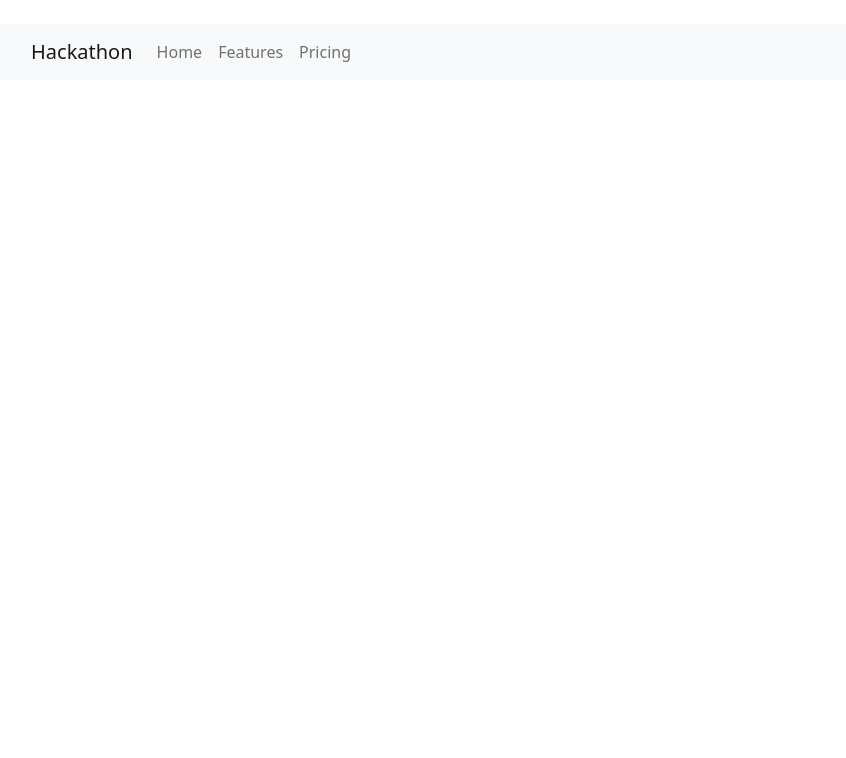
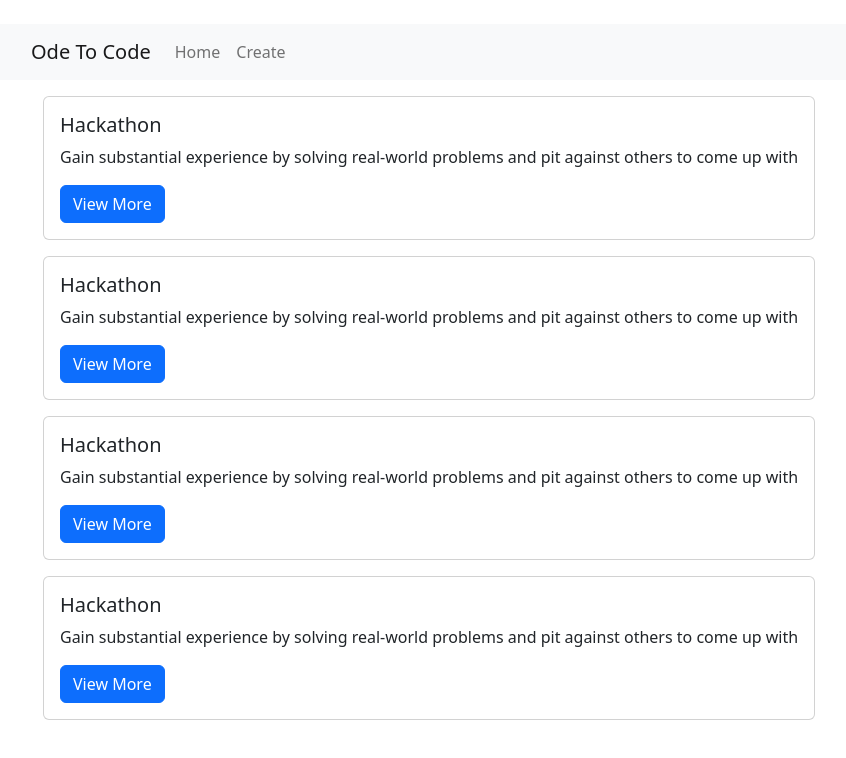
Before and after one commit to shivam7366/devflares-project-5, a React (Create React App) app: page / in a window 1280 px wide. Shown: the top 758 px of the page, without its empty margins (51-897 px from the left). Built offline with nearby package versions, Linux system fonts and the light colour scheme.

Commit message:
third commit

```diff
--- a/package.json
+++ b/package.json
@@ -13,6 +13,8 @@
     "react": "^18.2.0",
     "react-bootstrap": "^2.7.0",
     "react-dom": "^18.2.0",
+    "react-router": "^6.6.0",
+    "react-router-dom": "^6.6.0",
     "react-scripts": "5.0.1",
     "web-vitals": "^2.1.4"
   },
--- a/src/App.js
+++ b/src/App.js
@@ -1,12 +1,26 @@
 import logo from "./logo.svg";
 import "./App.css";
 import Home from "./components/screens/Home";
+// import BA from "./components/cards";
+import BasicExample from "./components/cards";
+import Create from "./components/UI/Create";
+import { Route, Routes } from "react-router-dom";
 
 function App() {
   return (
-    <div>
+    <>
+      {" "}
       <Home />
-    </div>
+      <div className="container">
+        {/* <BasicExample /> */}
+        {/* <Create /> */}
+        <Routes>
+          <Route path="/" element={<BasicExample />} excat />
+
+          <Route path="/create" element={<Create />} />
+        </Routes>
+      </div>
+    </>
   );
 }
 
--- /dev/null
+++ b/src/components/UI/Create.js
@@ -0,0 +1,48 @@
+import React from "react";
+// import * as React from "react";
+import Box from "@mui/material/Box";
+import TextField from "@mui/material/TextField";
+
+function Create() {
+  const [value, setValue] = React.useState("Controlled");
+
+  //   const handleChange = (event: React.ChangeEvent<HTMLInputElement>) => {
+  //     setValue(event.target.value);
+  //   };
+
+  return (
+    <Box
+      component="form"
+      sx={{
+        "& .MuiTextField-root": { m: 1, width: "25ch" },
+      }}
+      noValidate
+      autoComplete="off"
+    >
+      <div>
+        <TextField
+          id="outlined-textarea-1"
+          label="Title"
+          placeholder="Enter Title Of Hackathon"
+          multiline
+        />
+        <TextField
+          id="outlined-textarea"
+          label="Short Description"
+          placeholder="Enter Short Description"
+          multiline
+        />
+        <TextField
+          id="outlined-multiline-static"
+          label="Details"
+          placeholder="Enter Details Of Hackathon"
+          multiline
+          rows={4}
+          //   defaultValue="Default Value"
+        />
+      </div>
+    </Box>
+  );
+}
+
+export default Create;
--- /dev/null
+++ b/src/components/cards.js
@@ -0,0 +1,48 @@
+import Button from "react-bootstrap/Button";
+import Card from "react-bootstrap/Card";
+
+const hackaathoncard = [
+  {
+    id: 1,
+    title: "Hackathon",
+    text: "Gain substantial experience by solving real-world problems and pit against others to come up with",
+    button: "Go somewhere",
+  },
+  {
+    id: 2,
+    title: "Hackathon",
+    text: "Gain substantial experience by solving real-world problems and pit against others to come up with",
+    button: "Go somewhere",
+  },
+  {
+    id: 3,
+    title: "Hackathon",
+    text: "Gain substantial experience by solving real-world problems and pit against others to come up with",
+    button: "Go somewhere",
+  },
+  {
+    id: 4,
+    title: "Hackathon",
+    text: "Gain substantial experience by solving real-world problems and pit against others to come up with",
+    button: "Go somewhere ",
+  },
+];
+
+function BasicExample() {
+  return hackaathoncard.map((hackaathoncard) => (
+    <div className="container d-flex flex-row flex-wrap ">
+      <Card className="mt-3">
+        <Card.Body>
+          <Card.Title>Hackathon</Card.Title>
+          <Card.Text>
+            Gain substantial experience by solving real-world problems and pit
+            against others to come up with
+          </Card.Text>
+          <Button variant="primary">View More</Button>
+        </Card.Body>
+      </Card>
+    </div>
+  ));
+}
+
+export default BasicExample;
--- a/src/components/screens/Home.js
+++ b/src/components/screens/Home.js
@@ -10,11 +10,13 @@ function Home() {
         <br />
         <Navbar bg="light" variant="light">
           <Container>
-            <Navbar.Brand href="#home">Hackathon</Navbar.Brand>
+            <Navbar.Brand href="/" className="text-bold">
+              Ode To Code
+            </Navbar.Brand>
             <Nav className="me-auto">
-              <Nav.Link href="#home">Home</Nav.Link>
-              <Nav.Link href="#features">Features</Nav.Link>
-              <Nav.Link href="#pricing">Pricing</Nav.Link>
+              <Nav.Link href="/">Home</Nav.Link>
+              <Nav.Link href="/create">Create</Nav.Link>
+              {/* <Nav.Link href="#pricing">Pricing</Nav.Link> */}
             </Nav>
           </Container>
         </Navbar>
--- a/src/index.js
+++ b/src/index.js
@@ -3,12 +3,16 @@ import ReactDOM from "react-dom/client";
 import "./index.css";
 import App from "./App";
 import reportWebVitals from "./reportWebVitals";
+
+import { BrowserRouter } from "react-router-dom";
 import "../node_modules/bootstrap/dist/css/bootstrap.min.css";
 import "../node_modules/bootstrap/dist/css/bootstrap.min.css";
 const root = ReactDOM.createRoot(document.getElementById("root"));
 root.render(
   <React.StrictMode>
-    <App />
+    <BrowserRouter>
+      <App />
+    </BrowserRouter>
   </React.StrictMode>
 );
 
```
Also changed, not shown: 1 other file (tests, documents, lock files or other folders).
